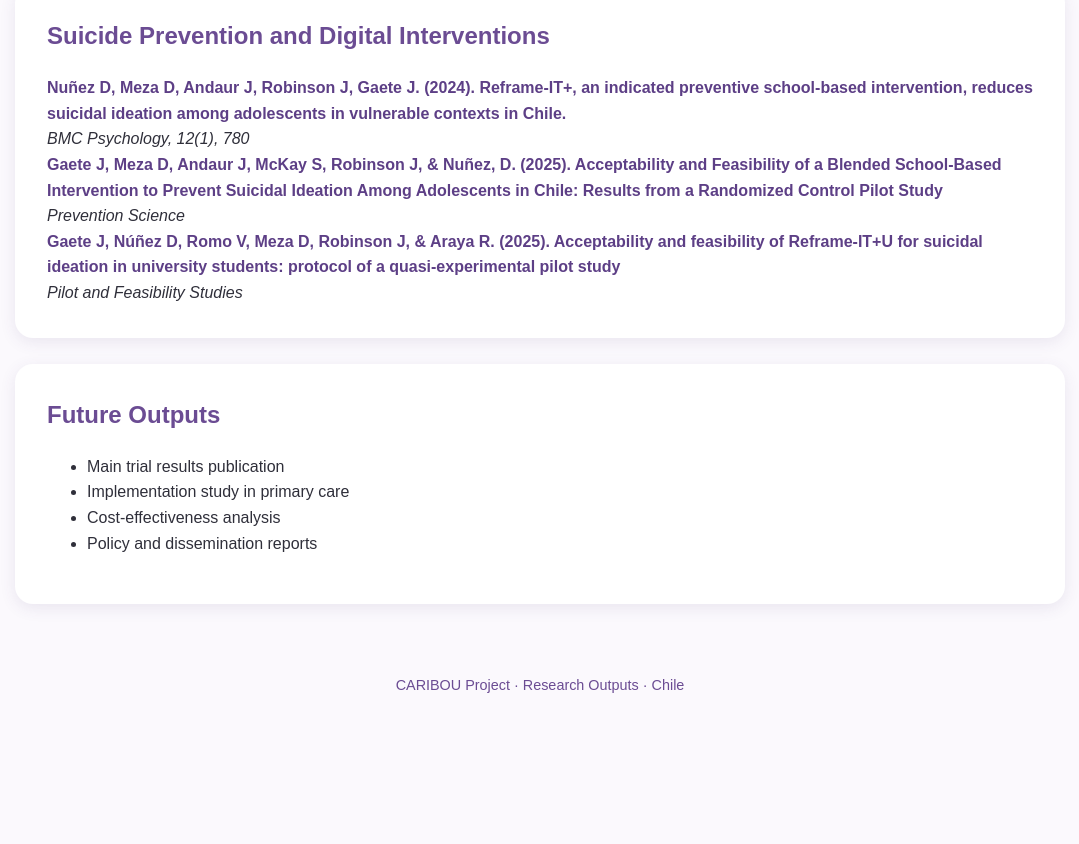
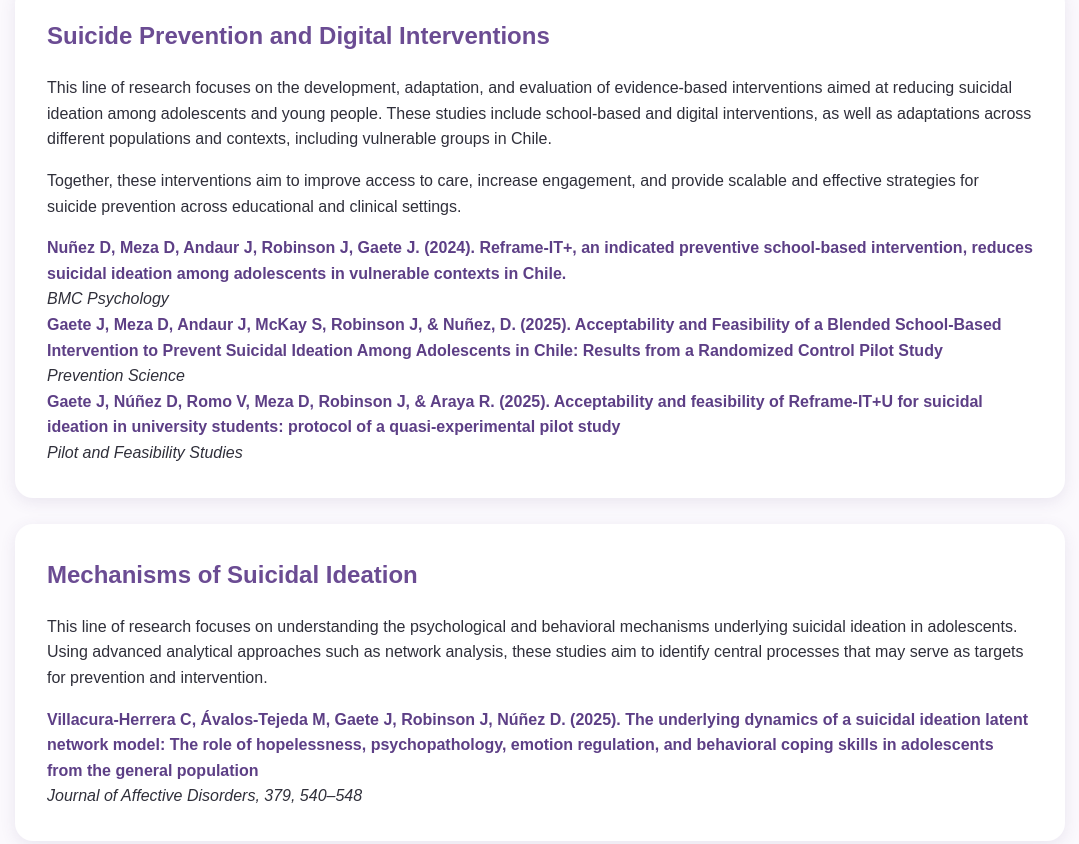
Before and after one commit to jegaete/caribou-project, a plain HTML site: page publications.html in a window 1280 px wide. Shown: the part 703-1547 px from the top of the page, without its empty margins (100-1179 px from the left). Before the commit the page ends 1430 px from the top, so only its background shows below. Drawn offline with Linux system fonts and the light colour scheme.

Commit message:
Update publications.html

```diff
--- a/publications.html
+++ b/publications.html
@@ -46,6 +46,19 @@
 
   <section>
   <h2>Suicide Prevention and Digital Interventions</h2>
+ <p>
+  This line of research focuses on the development, adaptation, and evaluation of
+  evidence-based interventions aimed at reducing suicidal ideation among adolescents
+  and young people. These studies include school-based and digital interventions,
+  as well as adaptations across different populations and contexts, including vulnerable
+  groups in Chile.
+</p>
+
+<p>
+  Together, these interventions aim to improve access to care, increase engagement,
+  and provide scalable and effective strategies for suicide prevention across educational
+  and clinical settings.
+</p>
 
     <div class="paper">
     <strong>
@@ -55,7 +68,7 @@
         ideation among adolescents in vulnerable contexts in Chile.
       </a>
     </strong><br>
-    <em>BMC Psychology, 12(1), 780</em>
+    <em>BMC Psychology</em>
   </div>
 
     <div class="paper">
@@ -82,6 +95,30 @@
 
 </section>
 
+  <section>
+  <h2>Mechanisms of Suicidal Ideation</h2>
+
+  <p>
+    This line of research focuses on understanding the psychological and behavioral mechanisms
+    underlying suicidal ideation in adolescents. Using advanced analytical approaches such as
+    network analysis, these studies aim to identify central processes that may serve as targets
+    for prevention and intervention.
+  </p>
+
+  <div class="paper">
+    <strong>
+      <a href="https://doi.org/10.1016/j.jad.2025.02.101" target="_blank">
+        Villacura-Herrera C, Ávalos-Tejeda M, Gaete J, Robinson J, Núñez D. (2025).
+        The underlying dynamics of a suicidal ideation latent network model:
+        The role of hopelessness, psychopathology, emotion regulation, and
+        behavioral coping skills in adolescents from the general population
+      </a>
+    </strong><br>
+    <em>Journal of Affective Disorders, 379, 540–548</em>
+  </div>
+
+</section>
+
 <section>
   <h2>Future Outputs</h2>
 
```
